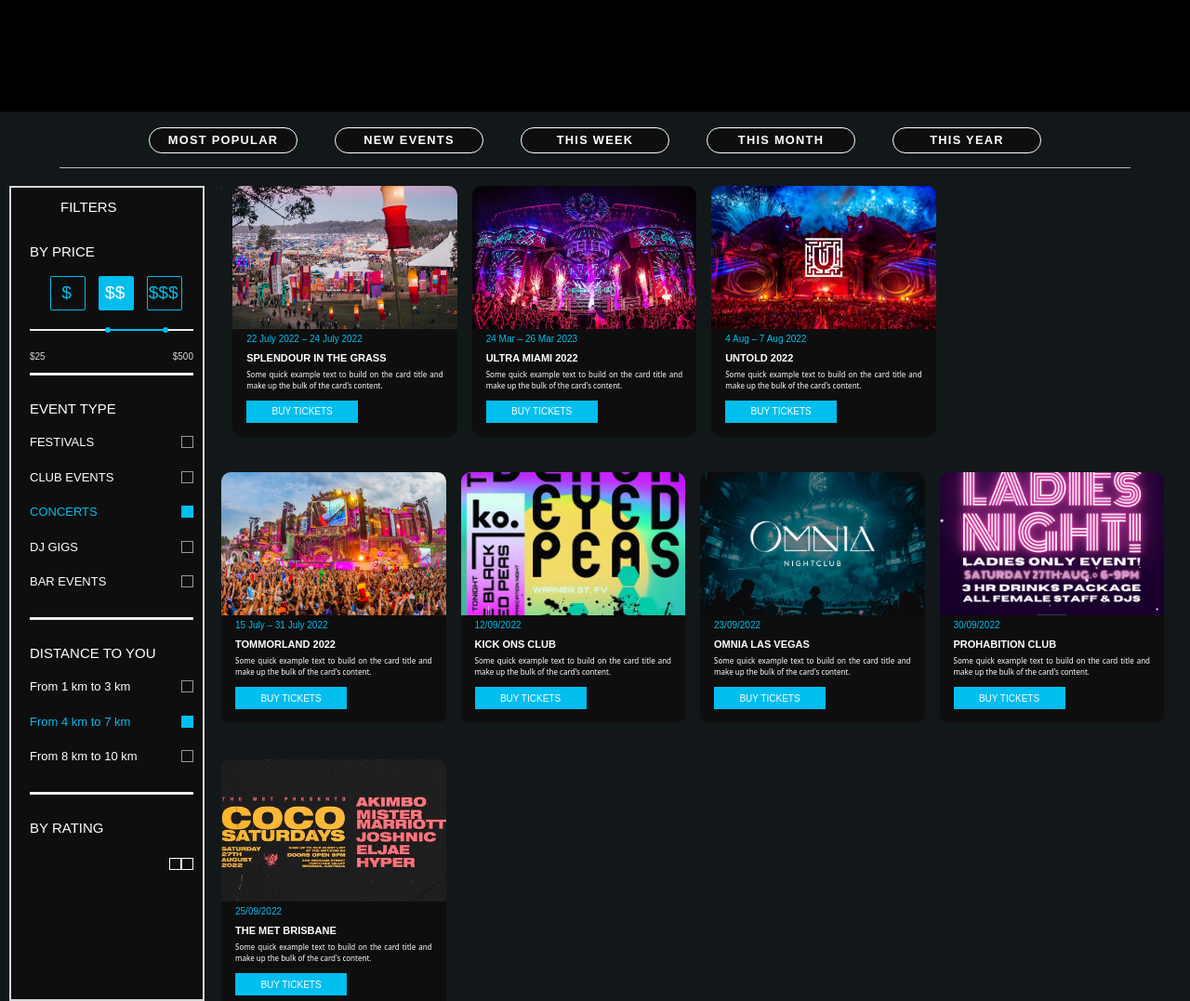
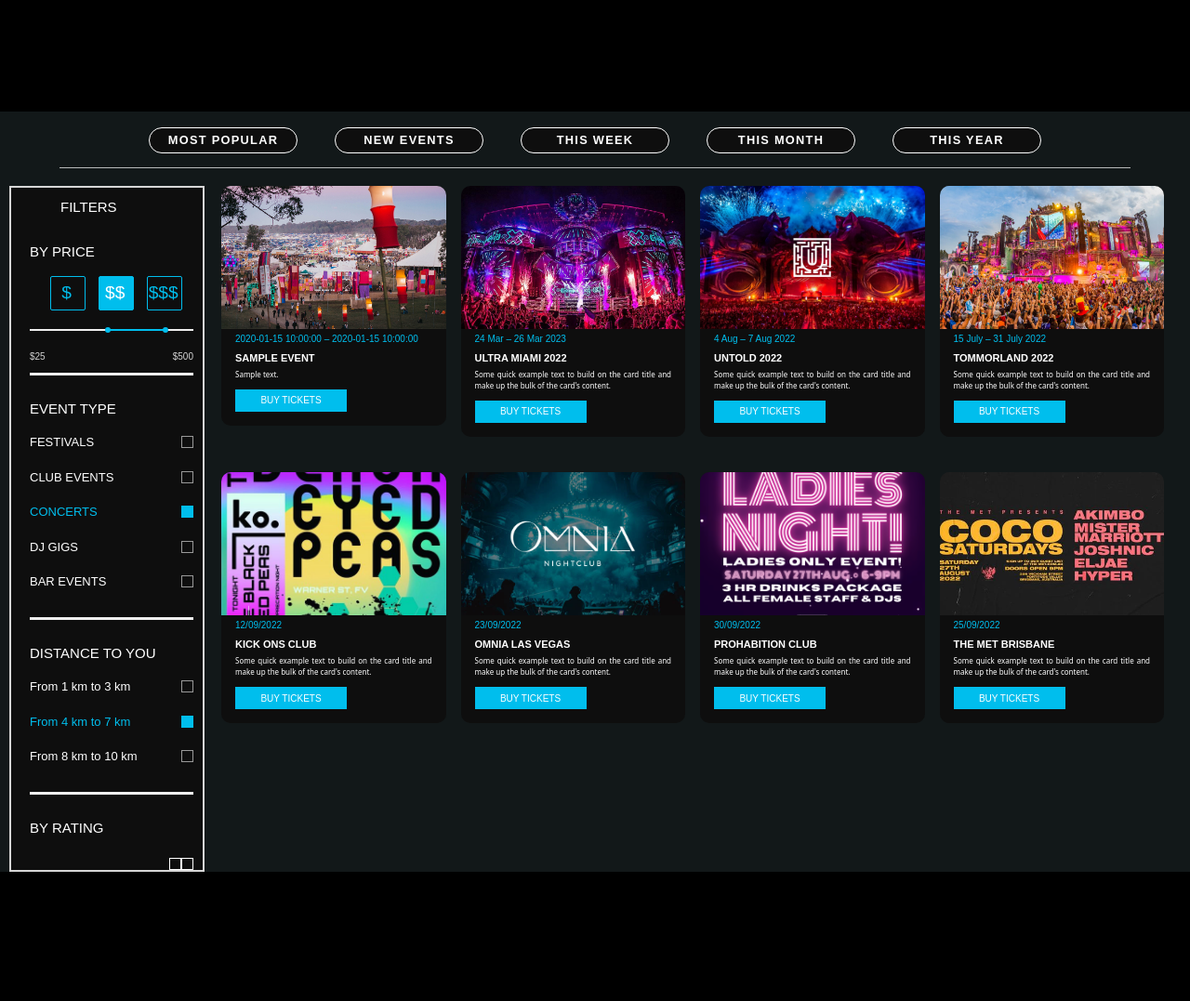
Before and after one commit to mboothy/IAB207Project, a Flask app: template website/templates/index.html in a window 1280 px wide. Shown: the part 580-1657 px from the top of the page at 93% size. After the commit the page ends 1518 px from the top, so only its background shows below. Run offline with Flask 2, Linux system fonts and the light colour scheme; the template is opened without the code that fills it: most values are stand-ins (such as "Sample title", 1, 10 or a date in 2020); parts of the project's set-up code (start-up, migrations or seed data) failed here and were passed over; some libraries are stand-ins or nearby versions; some web fonts are replaced.

Commit message:
home update

```diff
--- a/website/templates/index.html
+++ b/website/templates/index.html
@@ -163,20 +163,20 @@
         </div>
         <div class="cards-libary col-sm-9 col-lg-10 text-center overflow-hidden">
             <div class="row gy-3 gx-3">
-                {}
+                {% for event in events %}
                 <div class="col-6 col-sm-6 col-md-4 col-lg-3">
                     <div class="cardcontainer">
                         <img src="../static/imgs/carousel images/splendour.jpg" class="card-img-top" alt="...">
                         <div class="cardbody">
-                            <h6 class="date">22 July 2022 – 24 July 2022</h6>
-                            <h5 class="card-title">Splendour in the grass</h5>
-                            <p class="card-text">Some quick example text to build on the card title and make up the
-                                bulk of the card's content.</p>
-                            <a href="/Event_details" class="button">BUY TICKETS</a>
+                            <h6 class="date">{{event.startDate}} – {{event.endDate}}</h6>
+                            <h5 class="card-title">{{event.name}}</h5>
+                            <p class="card-text">{{event.description}}</p>
+                            <a href="/event/{{event.eventId}}" class="button">BUY TICKETS</a>
                         </div>
-                        <h7 class="ticketstatus">Upcoming</h7>
+                        <h7 class="ticketstatus">{{event.status}}</h7>
                     </div>
                 </div>
+                {% endfor %}
                 <div class="col-6 col-sm-6 col-md-4 col-lg-3">
                     <div class="cardcontainer">
                         <img src="../static/imgs/carousel images/ultra.jpg" class="card-img-top" alt="...">
```
